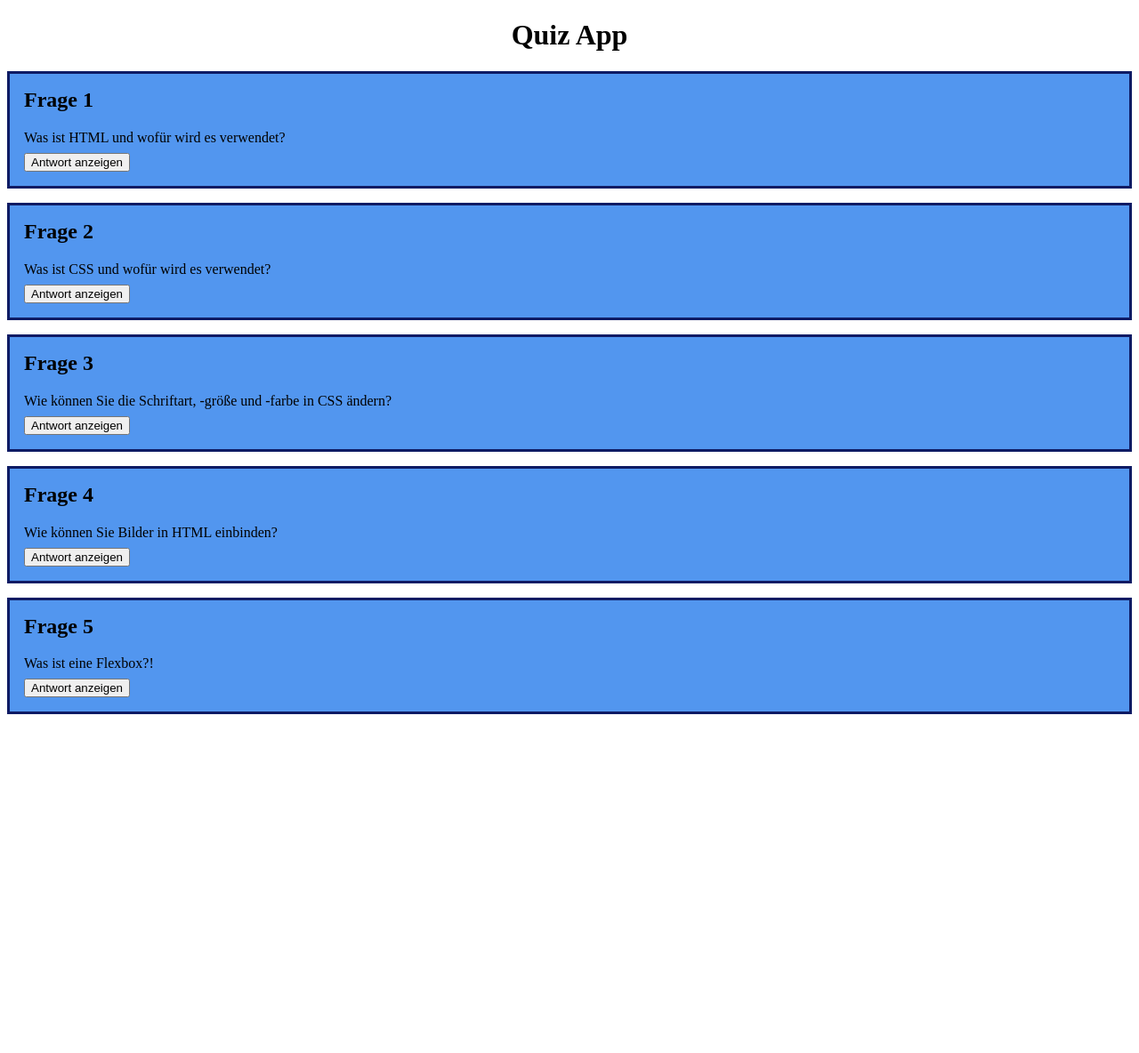
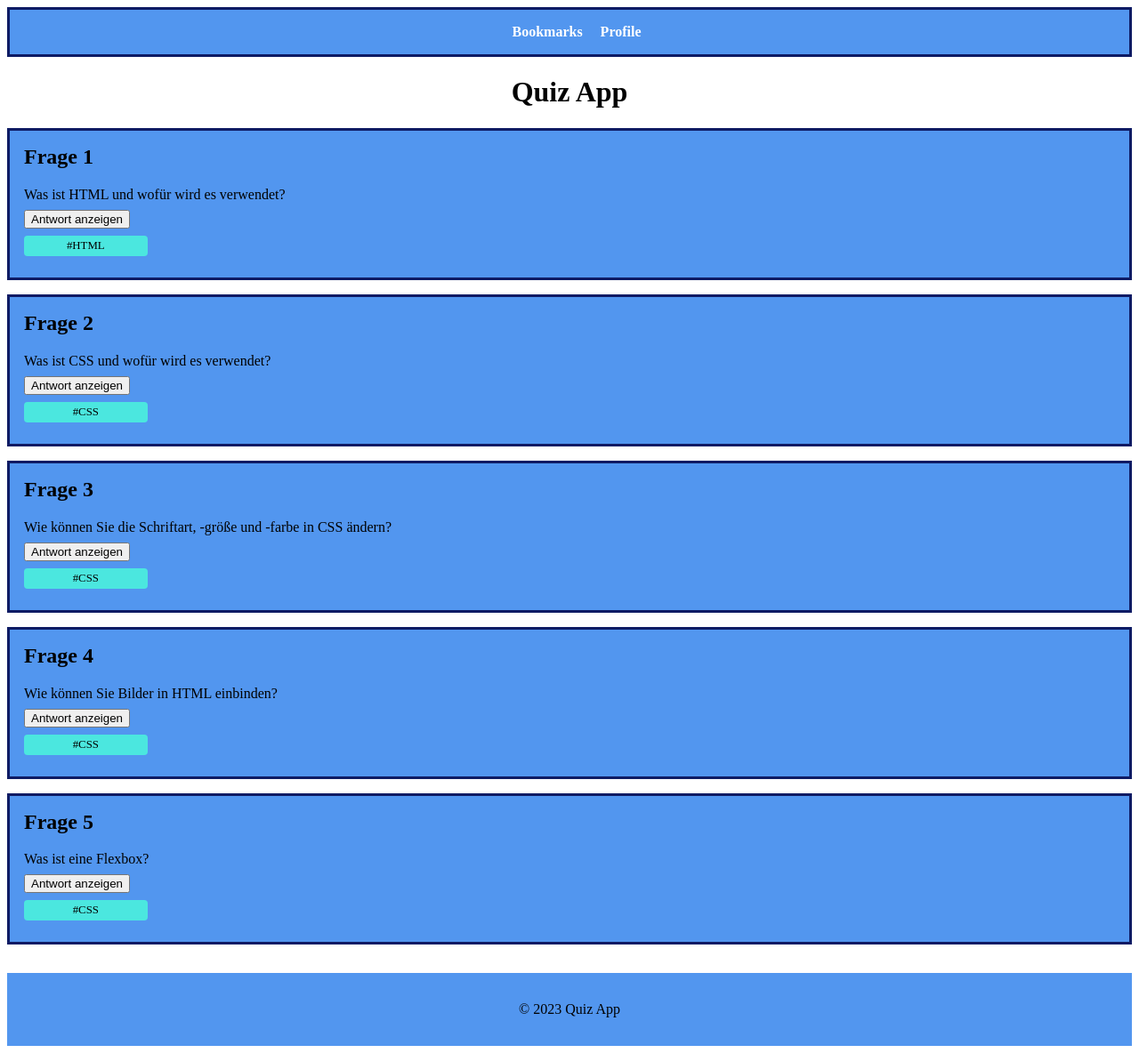
Before and after one commit to Danielschuetzle/Quiz-App, a plain HTML site: page index.html in a window 1280 px wide. Shown: the whole page at 89% size. Before the commit the page ends 819 px from the top, so only its background shows below. Drawn offline with Linux system fonts and the light colour scheme.

Commit message:
answer button added, styling added

```diff
--- a/css/styles.css
+++ b/css/styles.css
@@ -16,3 +16,50 @@
 .card p {
   margin: 0.5rem 0;
 }
+
+.tags {
+  background-color: #4be7df;
+  border-radius: 4px;
+  display: block;
+  max-width: 10%;
+  font-size: 0.8rem;
+  margin-top: 0.5rem;
+  padding: 0.25rem 0.5rem;
+  text-align: center;
+}
+
+.navbar {
+  background-color: #5296ef;
+  border: 3px solid #0e1b64;
+  padding: 1rem;
+}
+.navbar ul {
+  margin: 0;
+  padding: 0;
+  text-align: center;
+  font-weight: bold;
+}
+
+.navbar li {
+  display: inline;
+  margin-left: 1rem;
+}
+
+.navbar a {
+  color: white;
+  text-decoration: none;
+}
+.navbar li {
+  display: inline;
+  margin-left: 1rem;
+  color: white;
+  text-decoration: none;
+  list-style-type: none;
+}
+footer {
+  background-color: #5296ef;
+  color: black;
+  padding: 1rem;
+  text-align: center;
+  margin-top: 2rem;
+}
--- a/index.html
+++ b/index.html
@@ -8,32 +8,48 @@
     <title>Document</title>
   </head>
   <body>
+    <header>
+      <nav class="navbar">
+        <ul>
+          <li><a href="#bookmarks">Bookmarks</a></li>
+          <li><a href="#profile">Profile</a></li>
+        </ul>
+      </nav>
+    </header>
     <h1 class="title">Quiz App</h1>
     <div class="card">
       <h2>Frage 1</h2>
       <p>Was ist HTML und wofür wird es verwendet?</p>
       <button class="answer-button">Antwort anzeigen</button>
+      <p class="tags">#HTML</p>
     </div>
     <div class="card">
       <h2>Frage 2</h2>
       <p>Was ist CSS und wofür wird es verwendet?</p>
       <button class="answer-button">Antwort anzeigen</button>
+      <p class="tags">#CSS</p>
     </div>
 
     <div class="card">
       <h2>Frage 3</h2>
       <p>Wie können Sie die Schriftart, -größe und -farbe in CSS ändern?</p>
       <button class="answer-button">Antwort anzeigen</button>
+      <p class="tags">#CSS</p>
     </div>
     <div class="card">
       <h2>Frage 4</h2>
       <p>Wie können Sie Bilder in HTML einbinden?</p>
       <button class="answer-button">Antwort anzeigen</button>
+      <p class="tags">#CSS</p>
     </div>
     <div class="card">
       <h2>Frage 5</h2>
-      <p>Was ist eine Flexbox?!</p>
+      <p>Was ist eine Flexbox?</p>
       <button class="answer-button">Antwort anzeigen</button>
+      <p class="tags">#CSS</p>
     </div>
+    <footer>
+      <p>© 2023 Quiz App</p>
+    </footer>
   </body>
 </html>
```
